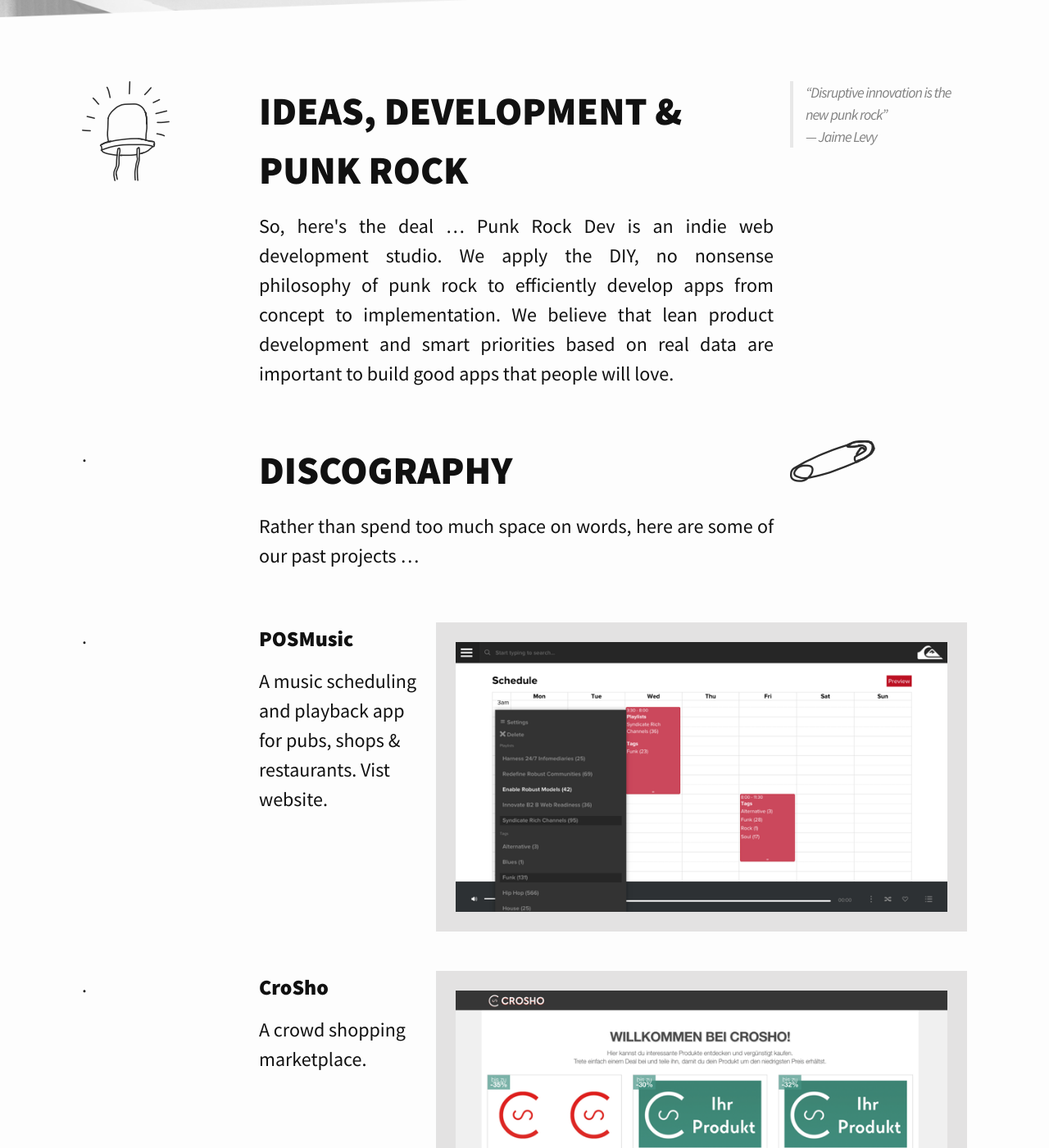
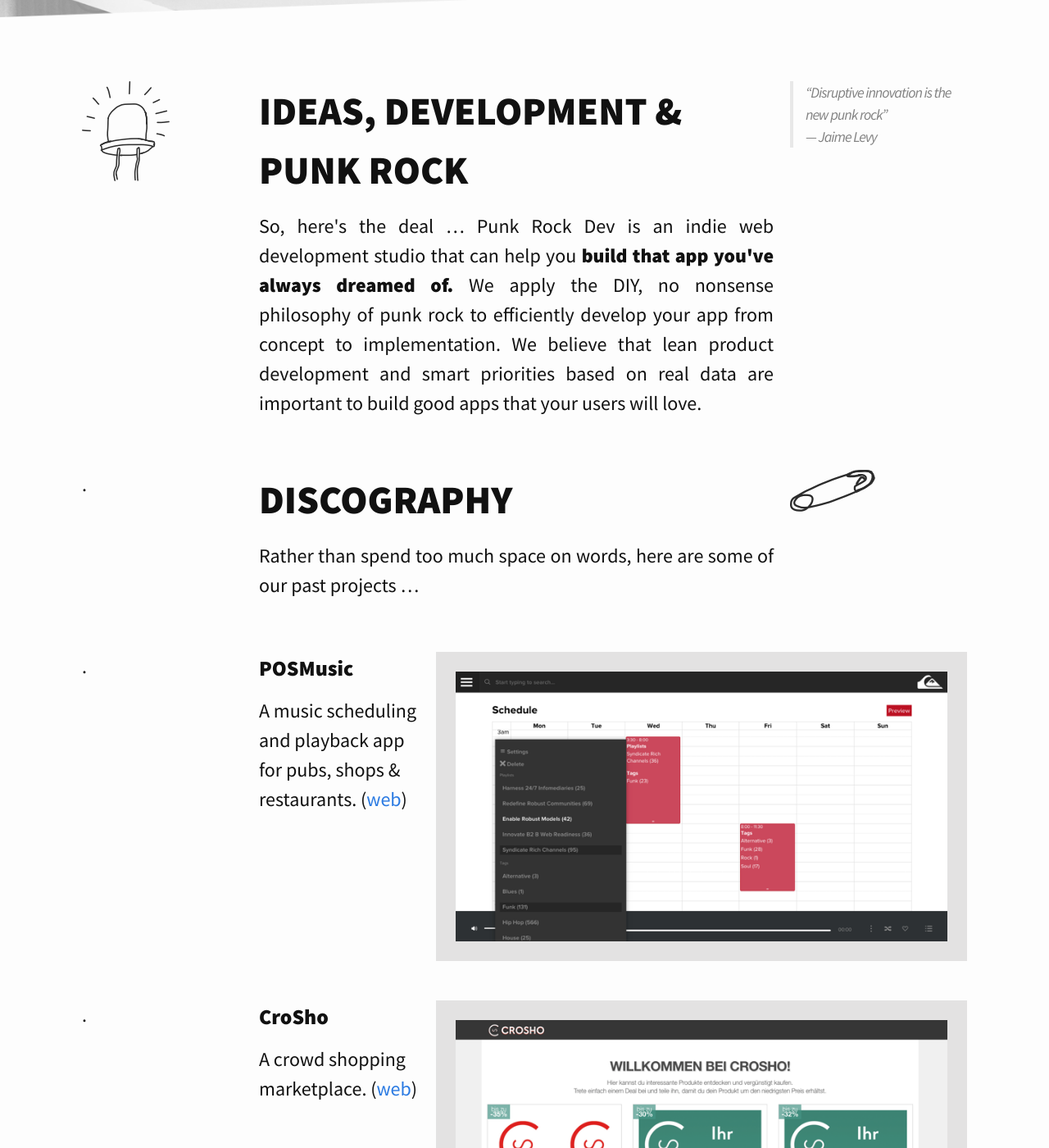
Before and after one commit to punkrockdev/punkrockdev.github.io, a Jekyll site: the page built from index.md, in a window 1280 px wide and 1400 px high, scrolled down 513 px. Shown: the whole window at 82% size. Built offline with Jekyll 4.4.1, drawn with Linux system fonts in a browser that asks for light colours; some of the changed text lies outside the part shown.

Commit message:
some rewording and links

```diff
--- a/_layouts/home.html
+++ b/_layouts/home.html
@@ -11,11 +11,12 @@ layout: default
 <div class="col-3-5">
         <h2>IDEAS, DEVELOPMENT & PUNK ROCK</h2>
 
-        <p>So, here's the deal … Punk Rock Dev is an <bold>indie web development studio</bold>.
+        <p>So, here's the deal … Punk Rock Dev is an indie web development studio that can help you <strong>build that app you've always dreamed of.</strong>
 We apply the DIY, no nonsense philosophy of punk rock to efficiently develop
-apps from concept to implementation. We believe that lean product development
+your app from concept to implementation.
+We believe that lean product development
 and smart priorities based on real data are important to build good apps
-that people will love.</p>
+that your users will love.</p>
 </div>
 
 <div class="col-1-5">
@@ -47,7 +48,7 @@ that people will love.</p>
     <div class="app-screenshot">
         <div class="col-1-5">
             <h3>POSMusic</h3>
-            <p>A music scheduling and playback app for pubs, shops & restaurants. Vist website.</p>
+            <p>A music scheduling and playback app for pubs, shops & restaurants. (<a href="posmusic.com" >web</a>)</p>
         </div>
         <div class="col-3-5">
             <img src="/images/POSMusic.png">
@@ -62,7 +63,7 @@ that people will love.</p>
     <div class="app-screenshot">
         <div class="col-1-5">
             <h3>CroSho</h3>
-            <p>A crowd shopping marketplace.</p>
+            <p>A crowd shopping marketplace. (<a href="crosho.com" >web</a>)</p>
         </div>
         <div class="col-3-5">
             <img src="/images/crosho.png">
@@ -77,7 +78,7 @@ that people will love.</p>
     <div class="app-screenshot">
         <div class="col-1-5">
             <h3>eSquirrel</h3>
-            <p>Online learning platform for high school kids.</p>
+            <p>Online learning platform for high school kids. (<a href="esquirrel.at" >web</a>)</p>
         </div>
         <div class="col-3-5">
             <img src="/images/eSquirrel.png">
@@ -92,7 +93,7 @@ that people will love.</p>
     <div class="app-screenshot">
         <div class="col-1-5">
             <h3>where2help</h3>
-            <p>A volunteer management app for helping refugees.</p>
+            <p>A volunteer management app for helping refugees. (<a href="where2help.at" >web</a>, <a href="github.com/where2help/where2help" >repo</a>)</p>
         </div>
         <div class="col-3-5">
             <img src="/images/where2help.png">
@@ -117,17 +118,19 @@ that people will love.</p>
         <h3>Dražen Lučanin</h3>
 
         <p>Hi! I'm a software developer working in the industry since 2009.
-I have experience with both web app backends in <strong>Python</strong> or <strong>Ruby</strong>
-and frontends in <strong>JavaScript</strong>. Having done a PhD in computer science,
+I have experience with both web app backends
+in <strong>Python</strong> or <strong>Ruby</strong>
+and frontends in <strong>JavaScript</strong>.
+Having done a PhD in computer science,
 I know my way around <strong>data analysis</strong>, visualisation
-and algorithms from domains like <strong>machine learning</strong> too – useful tools
-when tackling challenging problems.
-I started Punk Rock Dev to create practical apps that help people,
-while working in a fun &amp; relaxed atmosphere.</p>
+and algorithms from domains like <strong>machine learning</strong> too –
+useful tools if you have challenging problems for me to tackle.
+I started Punk Rock Dev to help you create practical apps
+in a fun &amp; relaxed atmosphere.</p>
     </div>
     <div class="col-1-5">
         <blockquote>“Dražen is good at some things like the computers and being tall.”<br/>
-    — Aaron Cruz</blockquote>
+    — <a href="http://aaroncruz.com/" >Aaron Cruz</a></blockquote>
     </div>
 </div>
 
```
